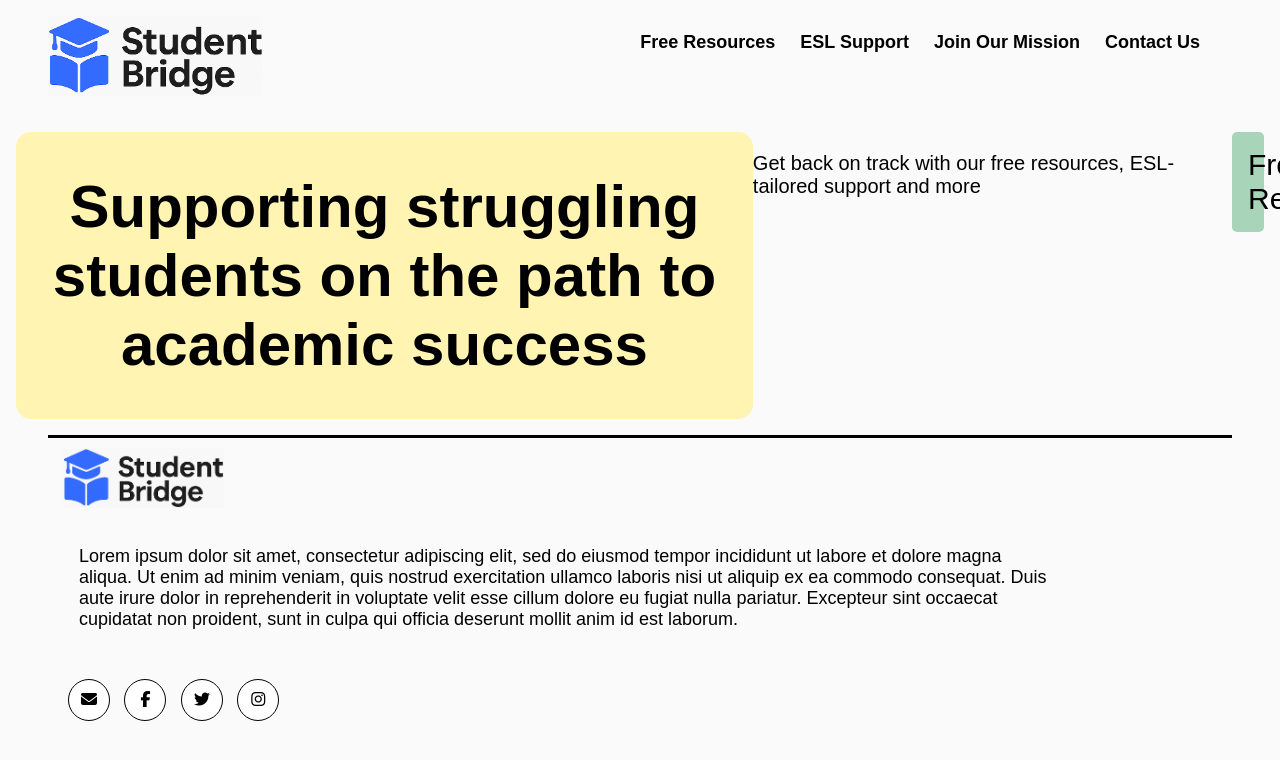
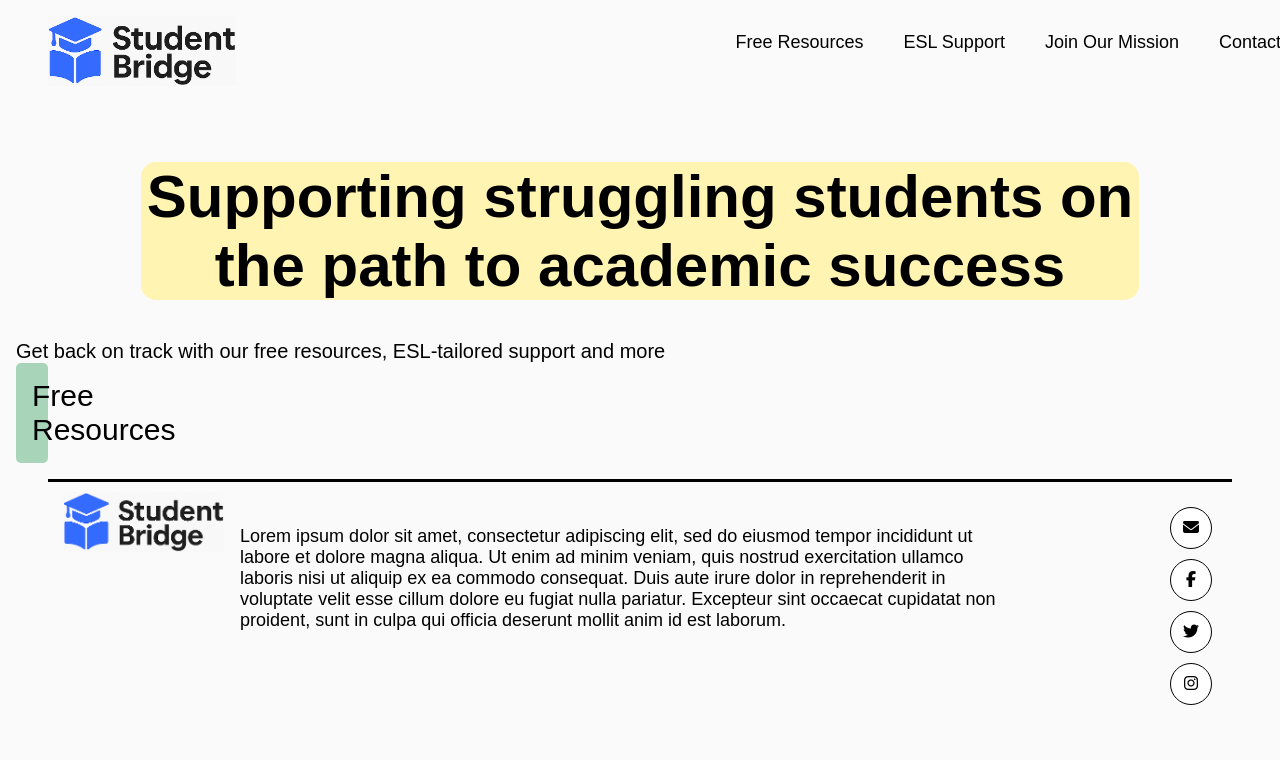
Before and after one commit to gav2trappy/student-bridge, a plain HTML site: page index.html in a window 1280 px wide. Shown: the top 760 px of the page. Drawn offline with Linux system fonts and the light colour scheme.

Commit message:
Still trying

```diff
--- a/styles.css
+++ b/styles.css
@@ -6,7 +6,7 @@ body {
 }
 
 .site-container {
-    width: 90%;
+    width: 100%;
     padding: 1rem 3rem;
     display: flex;
     justify-content: space-between;
@@ -19,7 +19,7 @@ body {
 }
 
 .site-header .logo img {
-    height: 80px;
+    height: 70px;
 }
 
 .main-navigation ul {
@@ -29,21 +29,22 @@ body {
 
 .main-navigation ul li {
     list-style-type: none;
-    padding: 0 25px;
-    padding-right: 0;
+    padding: 0 20px;
 }
 
 .main-navigation ul li a {
     display: block;
     color: #000;
     text-decoration: none;
-    font-weight: 600;
+    font-weight: 300;
     font-size: 18px;
+    transition: all 0.3s ease;
 }
 
 .main-navigation ul li a:hover {
     color: #4D64FF;
     transition: all 0.3s ease;
+    font-weight: 500;
 }
 
 main {
@@ -53,7 +54,9 @@ main {
 main .content-body {
     background-color: #FAFAFA;
     padding: 1rem 1rem;
-    display: flex;
+    display: block;
+    justify-content: center;
+    margin: auto;
 }
 
 main .content-body #landing-message {
@@ -62,10 +65,12 @@ main .content-body #landing-message {
     font-size: 30px;
     border-radius: 15px;
     text-align: center;
+    margin: auto;
 }
 
 main .content-body p {
     font-size: 20px;
+    margin: auto;
 }
 
 main .content-body #access-resources {
@@ -77,6 +82,7 @@ main .content-body #access-resources {
     text-align: center;
     font-weight: 500;
     border: none;
+    margin: auto;
 }
 
 .footer {
@@ -94,7 +100,7 @@ main .content-body #access-resources {
 
 .row {
     width: 100%;
-    flex-wrap: wrap;
+    display: flex;
     justify-content: space-between;
 }
 
```
Also changed, not shown: index.html (+2 -0 lines).
